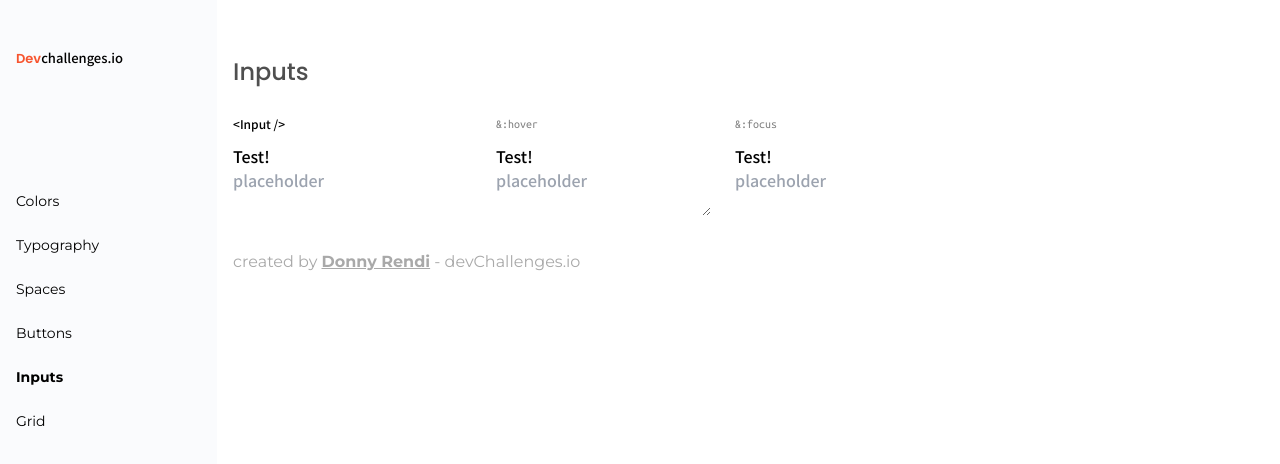
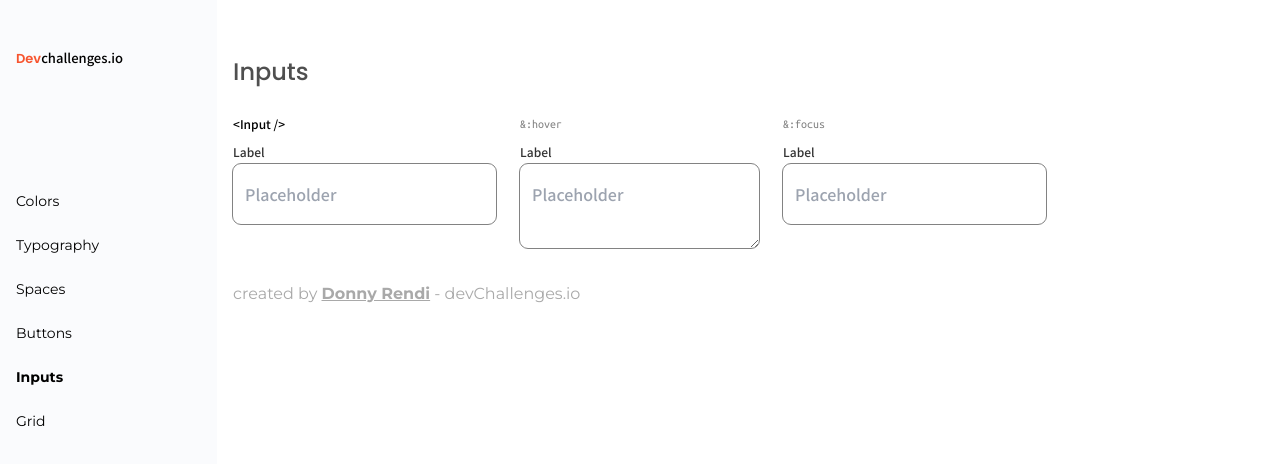
Before and after one commit to pandagenduts/challenge1-frontend-devchallenges.io, a React (Vite) app: page /input in a window 1280 px wide. Shown: the top 464 px of the page. Built offline with nearby package versions, Linux system fonts and the light colour scheme.

Commit message:
label change color on focus

```diff
--- a/src/component/UI/Input.jsx
+++ b/src/component/UI/Input.jsx
@@ -1,7 +1,10 @@
 import { cva } from "class-variance-authority";
+import { useState } from "react";
 import { twMerge } from "tailwind-merge";
 
-const inputVariants = cva("", {
+const inputVariants = cva(
+  "py-[18px] px-3 outline outline-1 outline-[#828282] hover:outline-[#333] focus:outline-[#2962FF] duration-150 rounded-lg",
+  {
     variants: {
       size: {
         sm: "",
@@ -9,11 +12,22 @@ const inputVariants = cva("", {
       },
     },
     defaultVariants: {
-    size: "md",
+      // size: "md",
     },
-});
+  }
+);
 
 const Input = (props) => {
+  const [isInputFocused, setInputFocused] = useState(false);
+
+  const handleInputFocus = () => {
+    setInputFocused(true);
+  };
+
+  const handleInputBlur = () => {
+    setInputFocused(false);
+  };
+
   const {
     value,
     helperText,
@@ -23,11 +37,14 @@ const Input = (props) => {
     endIcon,
     size,
     fullwidth,
+    row,
     multiline,
+    className,
   } = props;
 
   const inputClasses = twMerge(
-    inputVariants({ size }),
+    inputVariants({ size, className }),
+    "",
     error && "",
     disabled && "",
     fullwidth && "",
@@ -35,25 +52,35 @@ const Input = (props) => {
   );
 
   return (
-    <p className="flex flex-col">
-      <label htmlFor="inputComponent">Test!</label>
+    <p className="flex flex-col gap-1">
+      <label
+        htmlFor="inputComponent"
+        className={`text-xs text-333 ${isInputFocused && 'text-[#2962FF]'}`}
+      >
+        Label
+      </label>
       {multiline ? (
         <textarea
           type="text"
-          placeholder="placeholder"
+          rows={row ? row : 2}
+          placeholder="Placeholder"
           id="inputComponent"
           name="inputComponent"
           defaultValue={value}
           className={inputClasses}
+          onFocus={handleInputFocus}
+          onBlur={handleInputBlur}
         />
       ) : (
         <input
           type="text"
-          placeholder="placeholder"
+          placeholder="Placeholder"
           id="inputComponent"
           name="inputComponent"
           defaultValue={value}
           className={inputClasses}
+          onFocus={handleInputFocus}
+          onBlur={handleInputBlur}
         />
       )}
       {helperText && <span>{helperText}</span>}
--- a/tailwind.config.js
+++ b/tailwind.config.js
@@ -34,6 +34,7 @@ export default {
         '9E9E9E': '#9E9E9E',
         '0039CB': '#0039CB',
         '828282': '#828282',
+        '333': '#333',
       },
     },
   },
```
Lines whose indentation alone changed are shown as unchanged.
